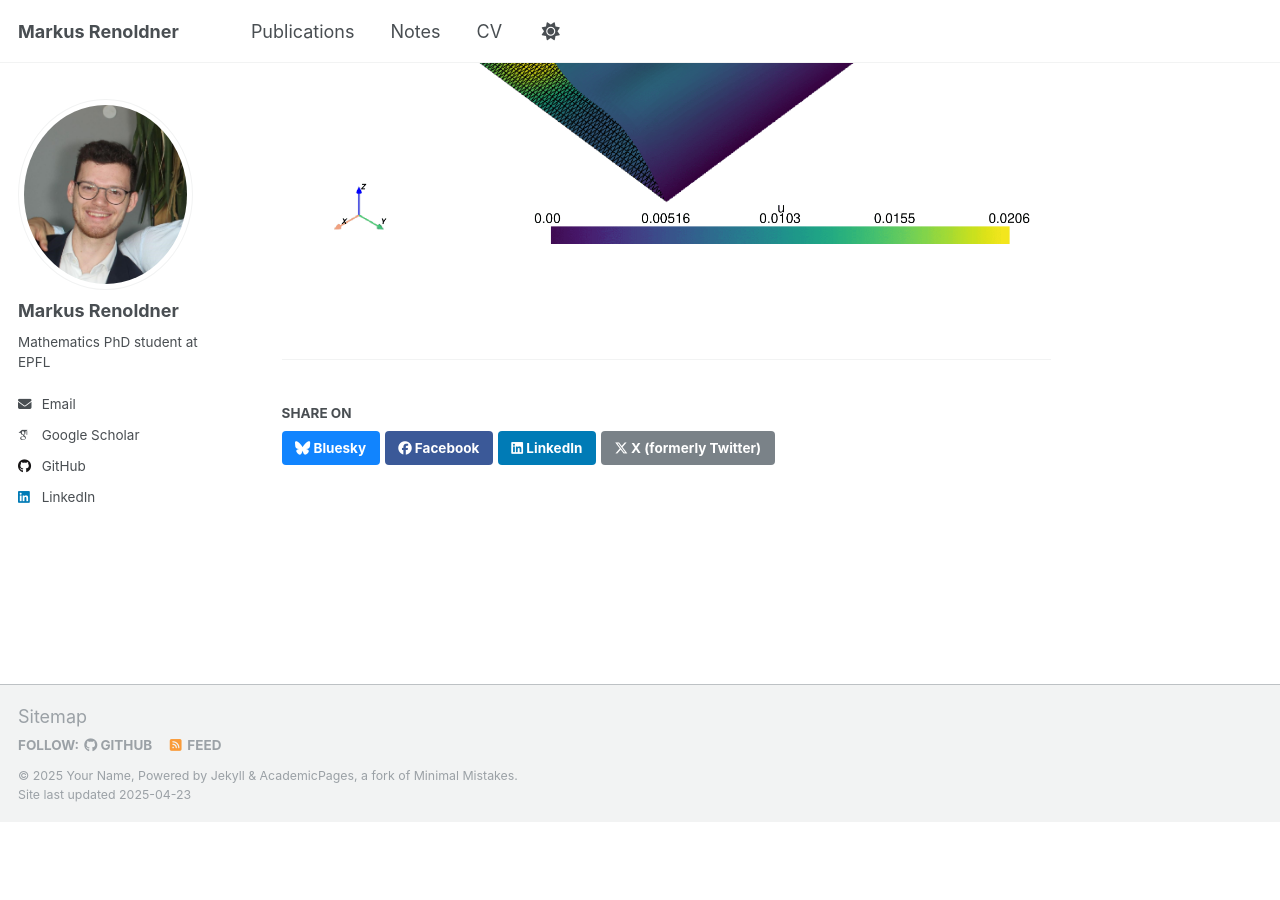
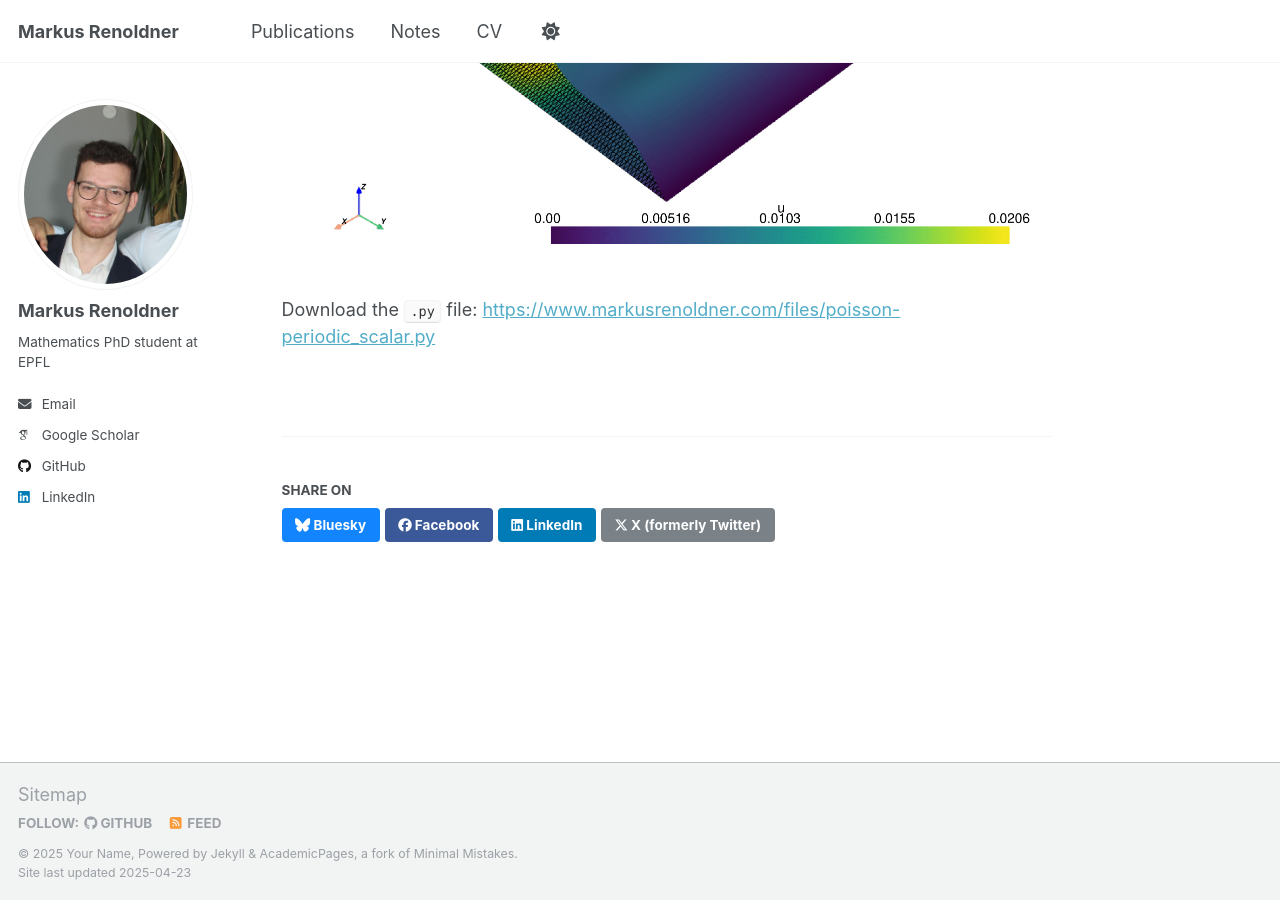
Before and after one commit to markusrenoldner/website, a Jekyll site: the page built from _portfolio/portfolio-1.md, in a window 1280 px wide and 900 px high, scrolled down 3827 px. Built offline with Jekyll 4.4.1, drawn with Linux system fonts in a browser that asks for light colours; some web fonts are replaced; before the commit the page ends 4649 px from its top, so only the background shows below that.

Commit message:
Update portfolio-1.md

```diff
--- a/_portfolio/portfolio-1.md
+++ b/_portfolio/portfolio-1.md
@@ -139,3 +139,6 @@
 The code produces the following image:
 
 <br/><img src='/images/poisson_periodic_scalar-1.png'>
+
+
+Download the `.py` file: [https://www.markusrenoldner.com/files/poisson-periodic_scalar.py](https://www.markusrenoldner.com/files/poisson-periodic_scalar.py)
```
